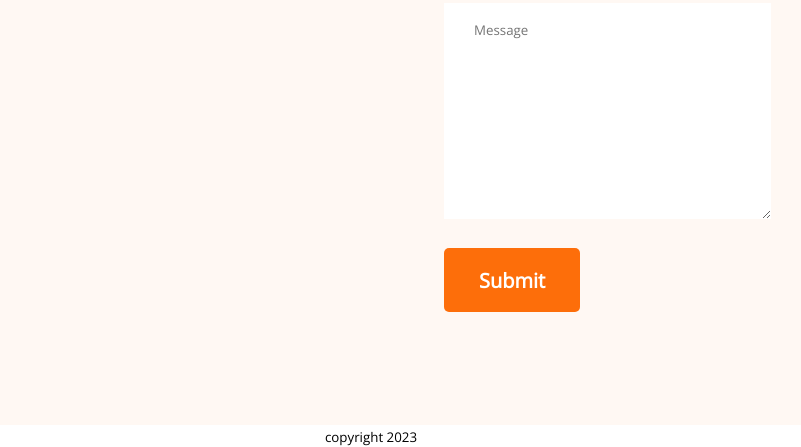
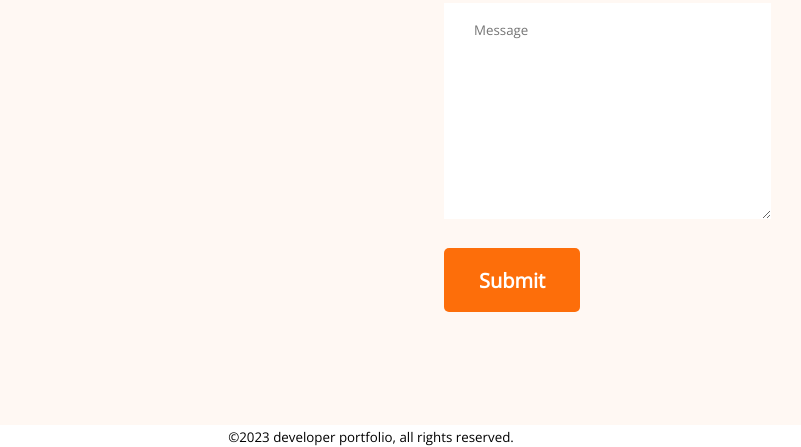
Before and after one commit to MdMahfujHasan/developer-portfolio-2, a plain HTML site: page index.html in a window 1280 px wide. Shown: the part 3743-4190 px from the top of the page, without its empty margins (269-1070 px from the left). Drawn offline with nearby package versions, Linux system fonts and the light colour scheme.

Commit message:
copyright added

```diff
--- a/index.html
+++ b/index.html
@@ -189,7 +189,7 @@
     </main>
 
     <footer>
-        <small>copyright 2023</small>
+        <small>©2023 developer portfolio, all rights reserved.</small>
     </footer>
 </body>
 
```
